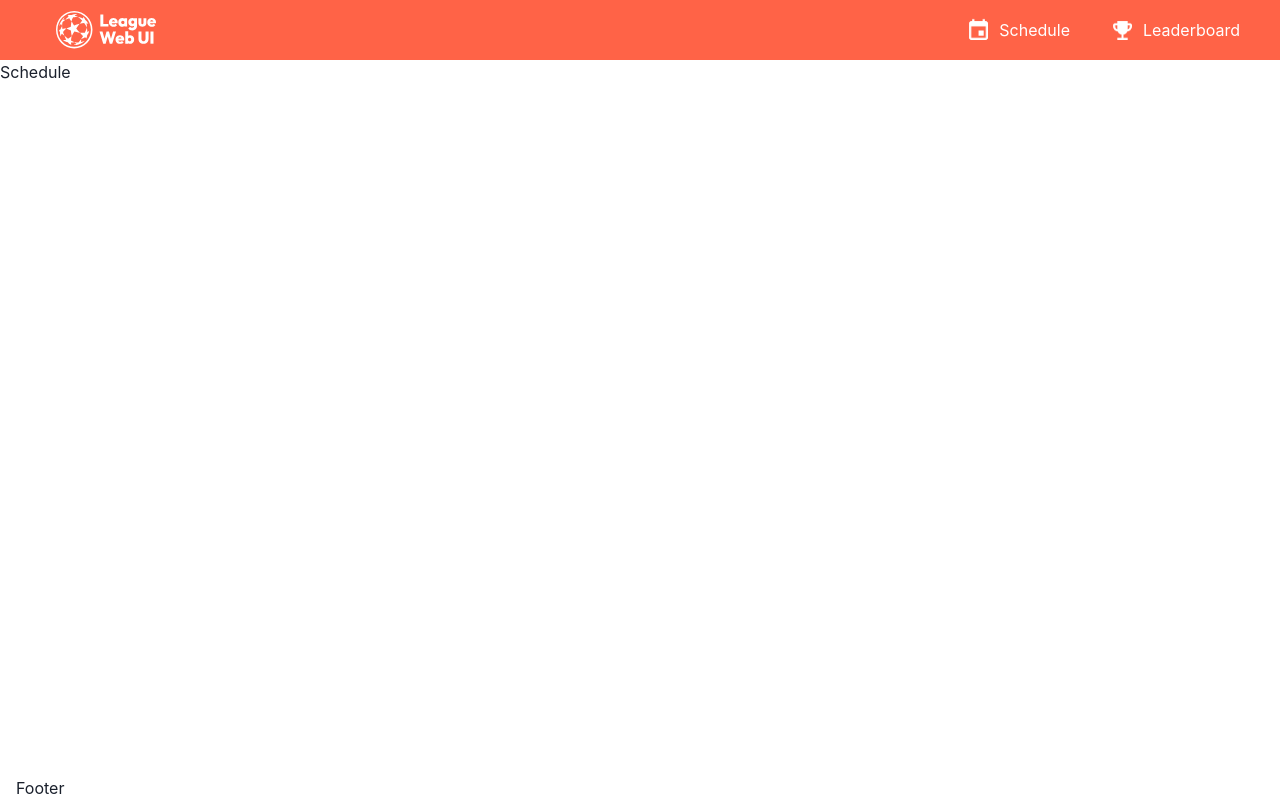
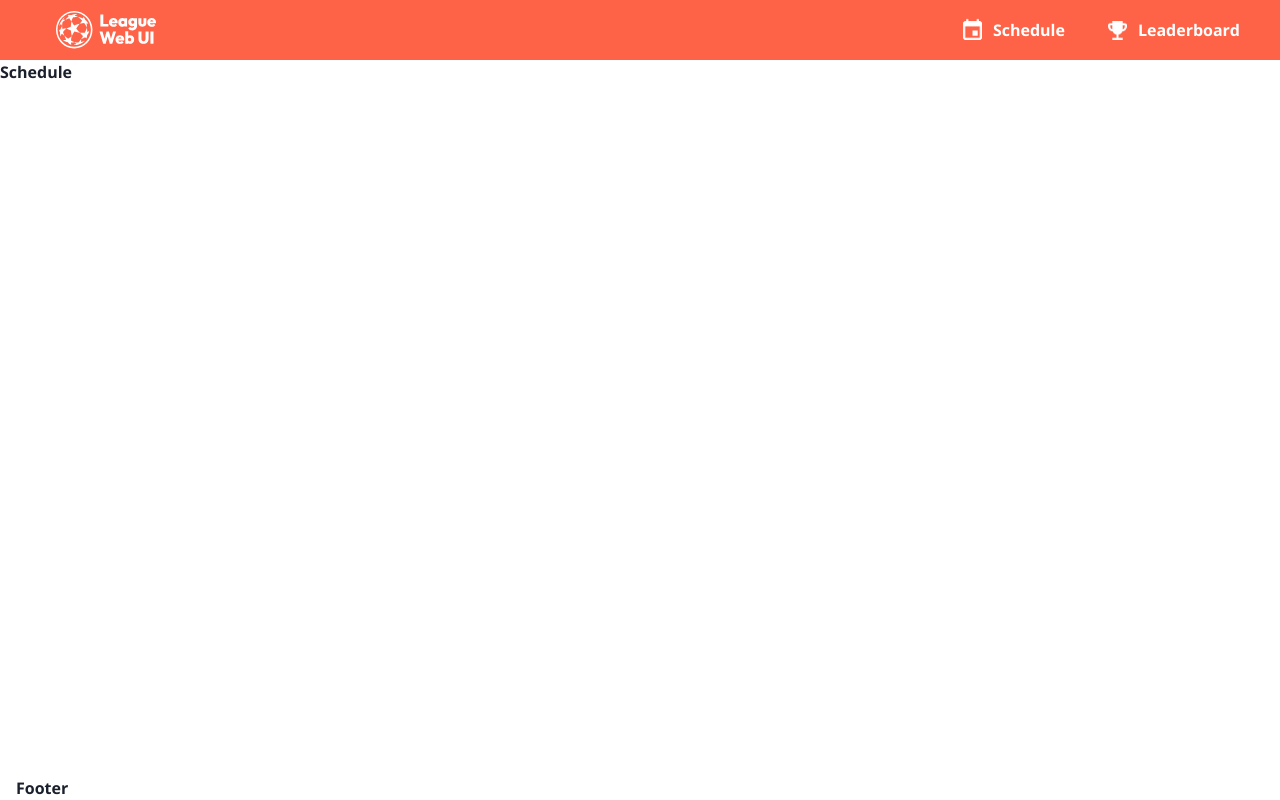
Before and after one commit to IvySaskia/ivy-saskia-sejas-rocabado-zDK8-sports-league-web-ui-UtzN, a React (Create React App) app: page / in a window 1280 px wide. Built offline with nearby package versions, Linux system fonts and the light colour scheme.

Commit message:
ADD: Custom font

```diff
--- a/package.json
+++ b/package.json
@@ -14,6 +14,8 @@
     "@chakra-ui/react": "^2.6.1",
     "@emotion/react": "^11.11.0",
     "@emotion/styled": "^11.11.0",
+    "@fontsource/open-sans": "^4.5.14",
+    "@fontsource/raleway": "^4.5.12",
     "@testing-library/jest-dom": "^5.16.3",
     "@testing-library/react": "^12.1.4",
     "@testing-library/user-event": "^13.5.0",
--- a/src/App.js
+++ b/src/App.js
@@ -1,4 +1,6 @@
 import * as React from 'react'
+import '@fontsource/raleway/400.css'
+import '@fontsource/open-sans/700.css'
 
 import { ChakraProvider } from '@chakra-ui/react'
 
@@ -9,10 +11,11 @@ import Schedule from "./pages/schedule";
 import Leaderboard from "./pages/leaderboard";
 import NoPage from "./pages/no-page";
 
+import theme from './theme'
 
 function App() {
   return (
-    <ChakraProvider>
+    <ChakraProvider theme={theme}>
       <MainLayout>
         <Switch>
           <Route exact path="/">
--- /dev/null
+++ b/src/theme.js
@@ -0,0 +1,10 @@
+import { extendTheme } from '@chakra-ui/react'
+
+const theme = extendTheme({
+  fonts: {
+    heading: `'Open Sans', sans-serif`,
+    body: `'Open Sans', sans-serif`,
+  },
+})
+
+export default theme
```
Also changed, not shown: 1 other file (tests, documents, lock files or other folders).
